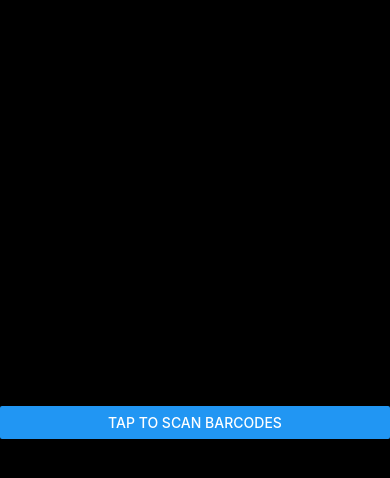
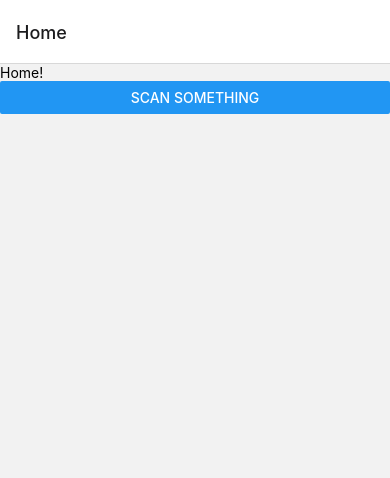
Before and after one commit to davidrinho/WhatDoWeNeed, a React Native app: screen /Home in a window 390 px wide. Shown: the top 478 px of the page. Built offline with nearby package versions, Linux system fonts and the light colour scheme.

Commit message:
basic page commit

```diff
--- a/App.js
+++ b/App.js
@@ -1,14 +1,23 @@
 import React, { useState, useEffect } from 'react';
+import Home from './screens/Home';
+import Scanner from './screens/Scanner';
 import { Text, View, StyleSheet, Button } from 'react-native';
-import Scanner from './components/Scanner';
+import { NavigationContainer } from '@react-navigation/native';
+import { createNativeStackNavigator } from '@react-navigation/native-stack';
+
+
+const Stack = createNativeStackNavigator();
+
 export default function App() {
   const [showScanner, setShowScanner] = useState(false);
 
   return (
-    <View style={styles.container}>
-      {showScanner ? <Scanner /> : ""}
-      <Button title={'Tap to Scan Barcodes'} onPress={() => setShowScanner(true)} />
-    </View>
+    <NavigationContainer>
+      <Stack.Navigator>
+        <Stack.Screen name="Home" component={Home} />
+        <Stack.Screen name="Scanner" component={Scanner} />
+      </Stack.Navigator>
+    </NavigationContainer>
   );
 }
 
@@ -19,10 +28,5 @@ const styles = StyleSheet.create({
     width: '100%',
     backgroundColor: 'black',
     justifyContent: 'center'
-  },
-  scanner: {
-    width: '50%',
-    height: '50%',
-    alignSelf: 'center'
   }
 })
--- a/package.json
+++ b/package.json
@@ -9,11 +9,15 @@
     "web": "expo start --web"
   },
   "dependencies": {
+    "@react-navigation/native": "^6.1.3",
+    "@react-navigation/native-stack": "^6.9.9",
     "expo": "~47.0.12",
+    "expo-barcode-scanner": "~12.1.0",
     "expo-status-bar": "~1.4.2",
     "react": "18.1.0",
     "react-native": "0.70.5",
-    "expo-barcode-scanner": "~12.1.0"
+    "react-native-safe-area-context": "4.4.1",
+    "react-native-screens": "~3.18.0"
   },
   "devDependencies": {
     "@babel/core": "^7.12.9"
--- /dev/null
+++ b/screens/Home.js
@@ -0,0 +1,18 @@
+import { Text, View, StyleSheet, Button } from 'react-native';
+import React, { useState, useEffect } from 'react';
+
+
+
+
+
+const Home = ({navigation}) => {
+    return (
+        <View>
+            <Text>Home!</Text>
+            <Button title={"SCAN SOMETHING"} onPress={() => navigation.navigate('Scanner')} />
+        </View>
+    )
+}
+
+
+export default Home;
--- a/components/Scanner.js
+++ b/screens/Scanner.js
@@ -31,10 +31,12 @@ const Scanner = () => {
 
     return (
       <View style={styles.container}>
+        <Button title={'CLOSE'} style={styles.buttons} />
         <BarCodeScanner
           onBarCodeScanned={scanned ? undefined : handleBarCodeScanned}
           style={styles.scanner}
         />
+        <Text style={styles.text}>Scan something</Text>
       </View>
     );
 }
@@ -47,12 +49,24 @@ const styles = StyleSheet.create({
   container: {
     height: '100%',
     width: '100%',
-    backgroundColor: 'green',
+    backgroundColor: '#fdfdfd',
     justifyContent: 'center'
   },
   scanner: {
-    width: '50%',
+    width: '100%',
     height: '50%',
     alignSelf: 'center'
+  },
+  text: {
+    alignSelf: 'center',
+    fontSize: '50px',
+    position: 'absolute',
+    color: 'white'
+  },
+  buttons: {
+    fontSize: '50px',
+    position: 'absolute',
+    alignSelf: 'center',
+    color: 'white'
   }
 })
```
Also changed, not shown: 1 other file (tests, documents, lock files or other folders).
